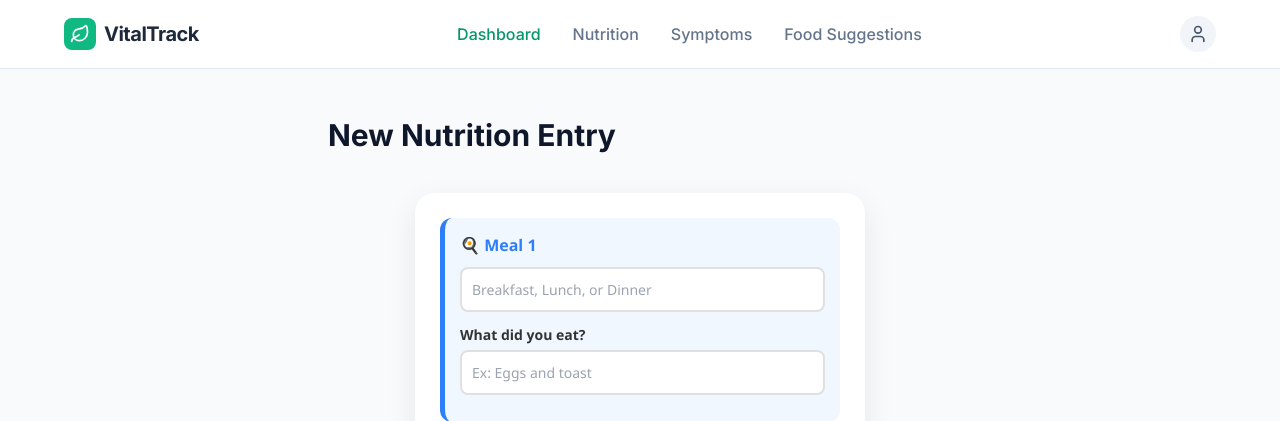
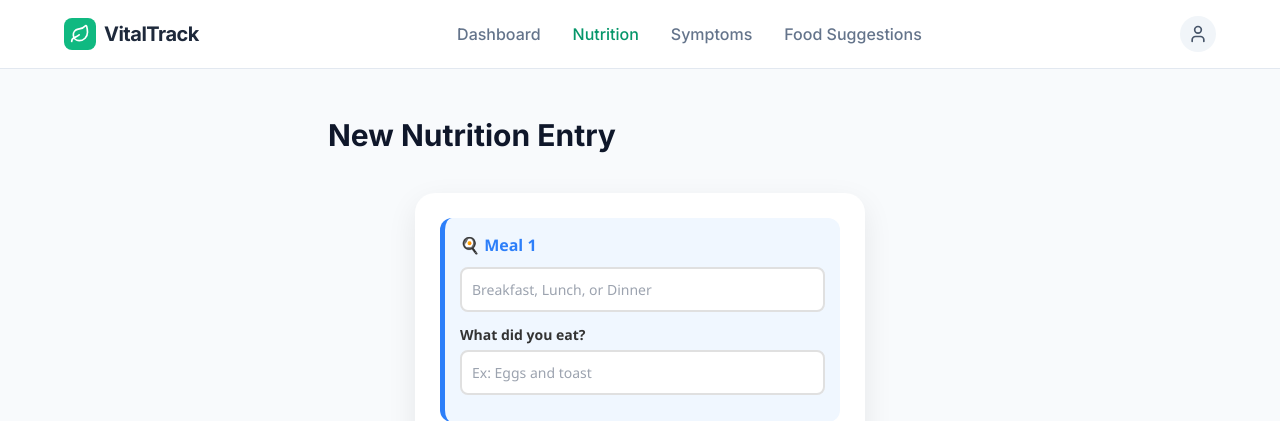
Before and after one commit to tahabornoosh/journeyhacks2026, a Django app: page /nutrition/1/ in a window 1280 px wide. Shown: the top 421 px of the page. Run offline with Django 5.2, Linux system fonts and the light colour scheme; some libraries are stand-ins or nearby versions.

Commit message:
Fix incorrectly coloured link

```diff
--- a/HealthJournal/templates/nutrition.html
+++ b/HealthJournal/templates/nutrition.html
@@ -25,8 +25,8 @@
             </div>
 
             <div class="hidden md:flex gap-8 font-medium">
-                <a href="/" class="text-emerald-600">Dashboard</a>
-                <a href="/nutritions" class="text-slate-500 hover:text-emerald-500 transition">Nutrition</a>
+                <a href="/" class="text-slate-500 hover:text-emerald-500 transition">Dashboard</a>
+                <a href="/nutritions" class="text-emerald-600">Nutrition</a>
                 <a href="/symptoms" class="text-slate-500 hover:text-emerald-500 transition">Symptoms</a>
                 <a href="/suggestions" class="text-slate-500 hover:text-emerald-500 transition">Food Suggestions</a>
             </div>
--- a/HealthJournal/templates/suggestions.html
+++ b/HealthJournal/templates/suggestions.html
@@ -25,10 +25,10 @@
             </div>
 
             <div class="hidden md:flex gap-8 font-medium">
-                <a href="/" class="text-emerald-600">Dashboard</a>
+                <a href="/" class="text-slate-500 hover:text-emerald-500 transition">Dashboard</a>
                 <a href="/nutritions" class="text-slate-500 hover:text-emerald-500 transition">Nutrition</a>
                 <a href="/symptoms" class="text-slate-500 hover:text-emerald-500 transition">Symptoms</a>
-                <a href="/suggestions" class="text-slate-500 hover:text-emerald-500 transition">Food Suggestions</a>
+                <a href="/suggestions" class="text-emerald-600">Food Suggestions</a>
             </div>
 
             <a href="/user">
```
